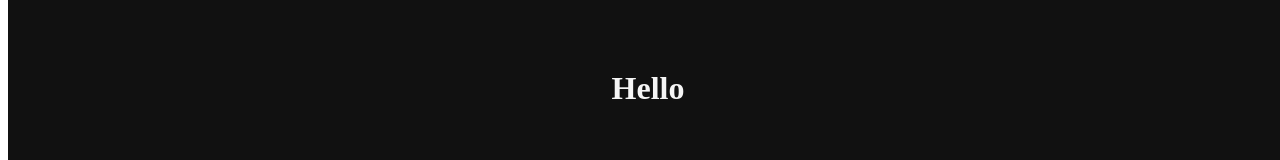
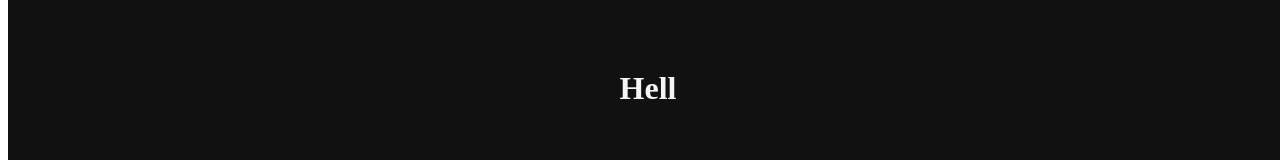
Before and after one commit to rkddn0301/toDoList, a React (Create React App) app: page / in a window 1280 px wide. Shown: the part 320-480 px from the top of the page. Built offline with nearby package versions, Linux system fonts and the light colour scheme.

Commit message:
3.1 Test 	modified:   src/App.tsx

```diff
--- a/src/App.tsx
+++ b/src/App.tsx
@@ -16,7 +16,7 @@ const Title = styled.h1`
 function App() {
   return (
     <Wrapper>
-      <Title>Hello</Title>
+      <Title>Hell</Title>
     </Wrapper>
   );
 }
```
